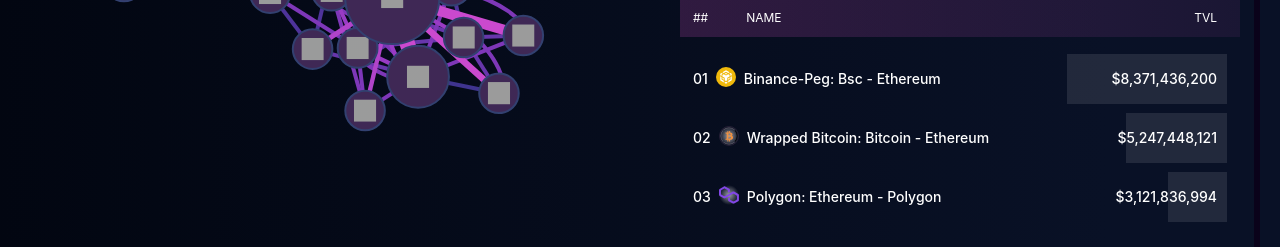
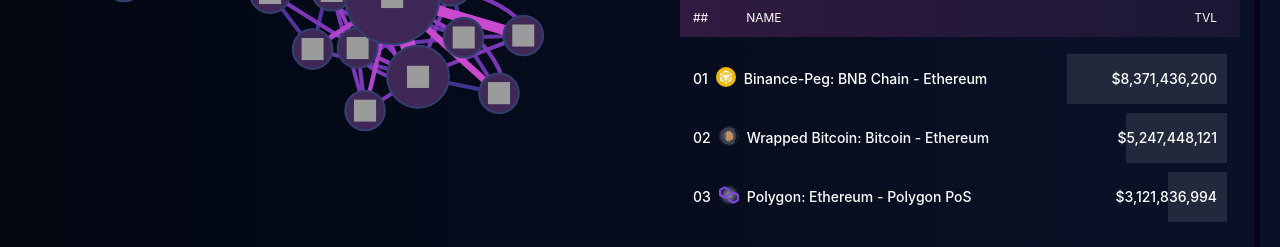
Before and after one commit to crypto-stats/crypto-bridges, a Next.js app: page /bridges in a window 1280 px wide. Shown: the part 455-702 px from the top of the page. Built offline with nearby package versions, Linux system fonts and the light colour scheme; grey boxes are pictures that could not be loaded.

Commit message:
Show real chain names

```diff
--- a/data/chains.json
+++ b/data/chains.json
@@ -13,6 +13,13 @@
       "description": "TODO",
       "website": "https://aptos.dev/",
       "whitepaper": "https://aptos.dev/aptos-white-paper/aptos-white-paper-index/"
+    },
+    {
+      "id": "arbitrum-one",
+      "name": "Arbitrum One",
+      "logo": "https://cryptostats.infura-ipfs.io/ipfs/QmeRunQGxv3haLoMfgwD2VjKwScf7gDQiA1DCYd1HNBCG6",
+      "description": "Arbitrum is a scaling solution running on the Ethereum blockchain. As an \"optimistic rollup\", the chain is secured by the economic incentives to post a fraud-proof to Ethereum in the case of an invalid block.",
+      "website": "https://arbitrum.io"
     },
     {
       "id": "axelar",
@@ -45,12 +52,6 @@
       "id": "evmos",
       "logo": "https://cryptostats.infura-ipfs.io/ipfs/QmXhPaHEpLakqEvhY36bzt3ffi9HheF8haPNdbf8RKJbko",
       "description": "EVMOS is Cosmos-ecosystem blockchain that supports Ethereum-native applications and tools by fully implementing the Ethereum Virtual Machine (EVM)."
-    },
-    {
-      "id": "arbitrum-one",
-      "logo": "https://cryptostats.infura-ipfs.io/ipfs/QmeRunQGxv3haLoMfgwD2VjKwScf7gDQiA1DCYd1HNBCG6",
-      "description": "Arbitrum is a scaling solution running on the Ethereum blockchain. As an \"optimistic rollup\", the chain is secured by the economic incentives to post a fraud-proof to Ethereum in the case of an invalid block.",
-      "website": "https://arbitrum.io"
     },
     {
       "id": "moonbeam",
--- a/pages/bridges/index.tsx
+++ b/pages/bridges/index.tsx
@@ -36,6 +36,7 @@
     const subBridges: SubBridge[] = [];
     const subBridgesById: { [id: string]: SubBridge } = {};
     const getBridgeName = (id: string) => data.bridges.find(bridge => bridge.id === id)?.metadata.name || id;
+    const getChainName = (id: string) => data.chains.find(chain => chain.id === id)?.name || id;
 
     convertedData.links.forEach((x) => {
       const link = x as unknown as IBridgeLink;
@@ -57,7 +58,7 @@
       const id = `${link.bridge}-${link.source}-${link.target}`;
       if (!subBridgesById[id]) {
         const subBridge = {
-          name: `${getBridgeName(link.bridge)}: ${link.source} - ${link.target}`,
+          name: `${getBridgeName(link.bridge)}: ${getChainName(link.source)} - ${getChainName(link.target)}`,
           id: link.bridge,
           tvl: link.flow,
           logo: link.logo,
```
